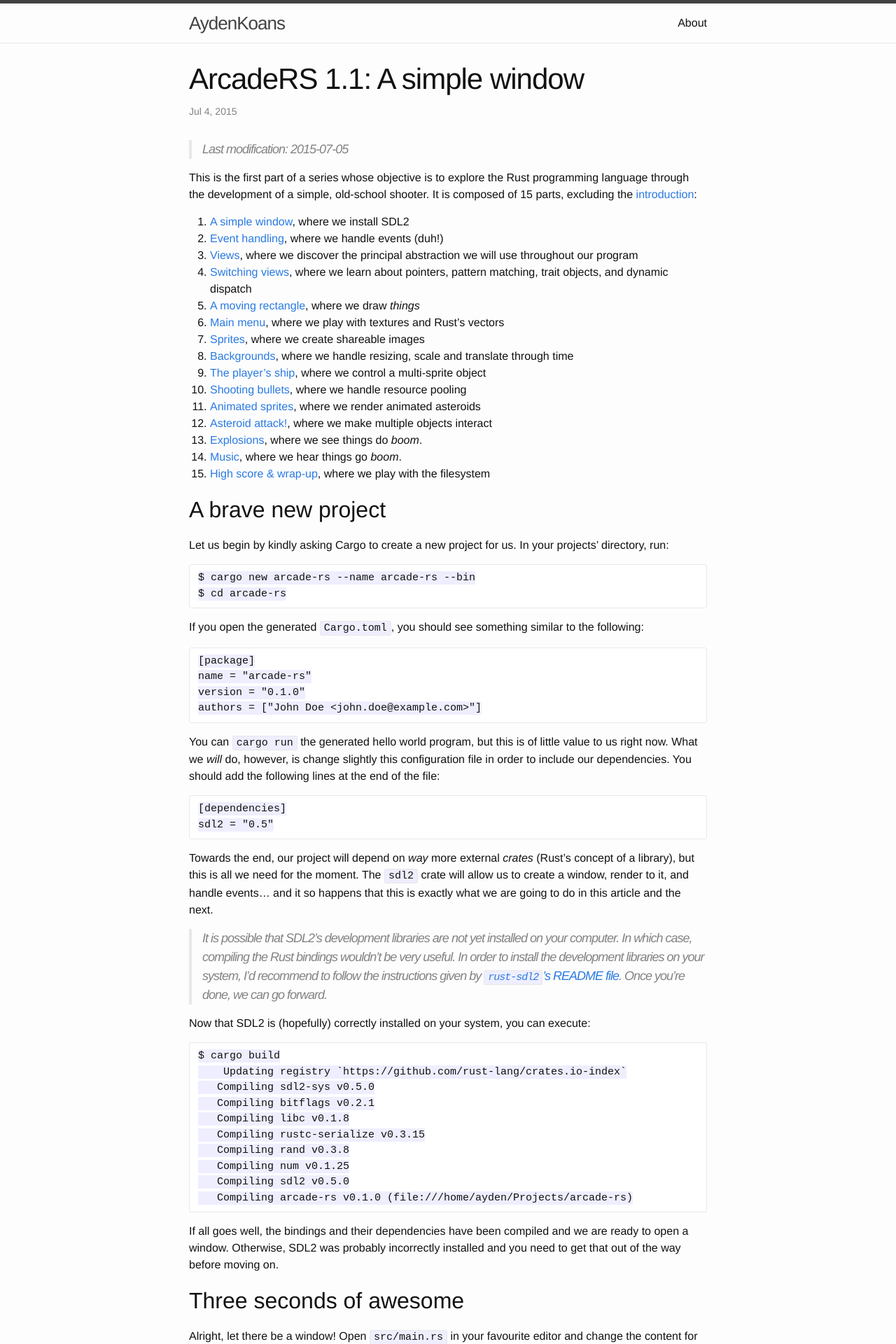
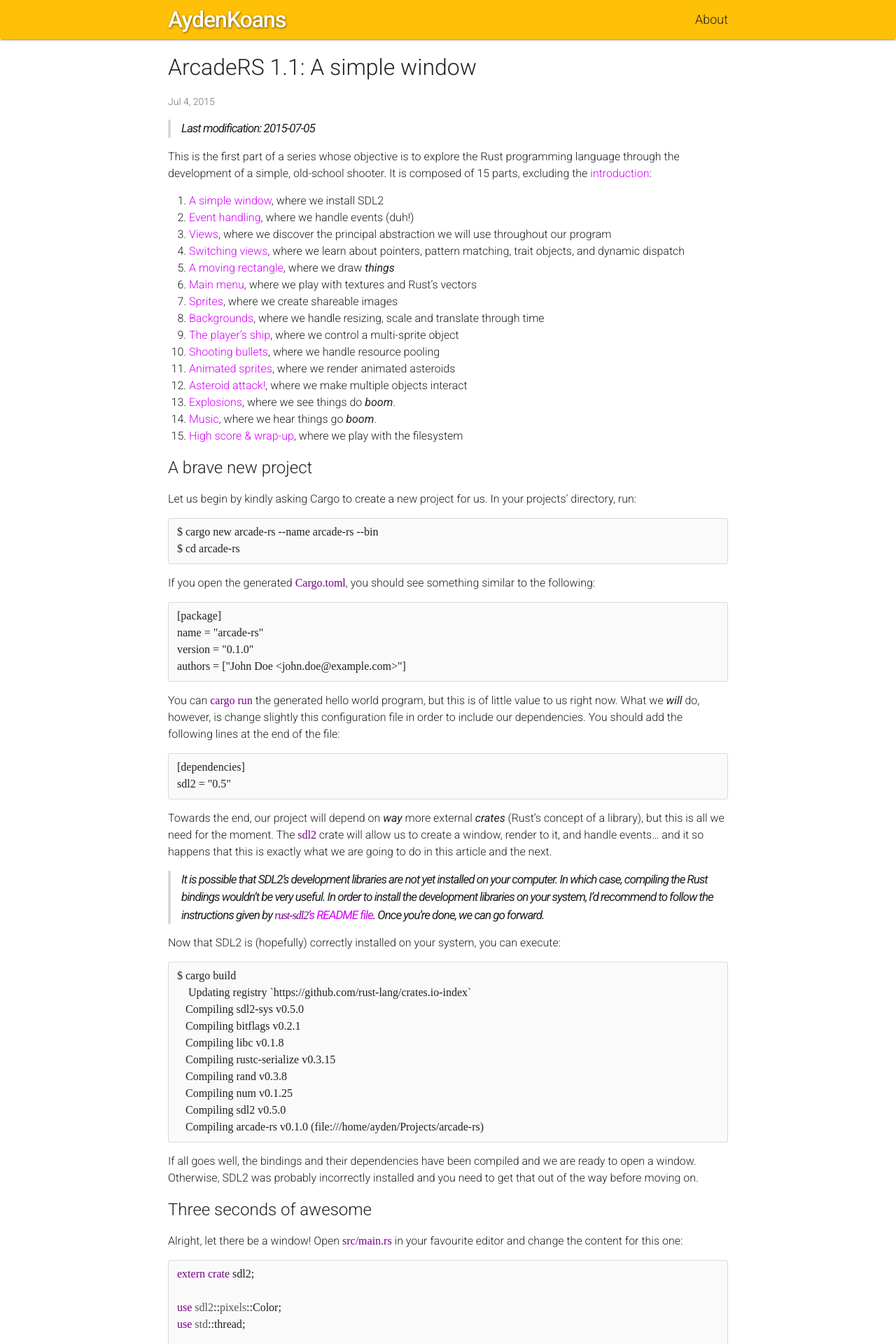
Before and after one commit to jadpole/jadpole.github.io, a Jekyll site: the page built from _posts/2015-07-04-arcaders-1-1.md, in a window 1280 px wide. Shown: the top 1920 px of the page at 70% size. Built offline with Jekyll 4.4.1, drawn with Linux system fonts in a browser that asks for light colours; Markdown is read by kramdown in place of the engine named in the settings.

Commit message:
New design, v0.1

```diff
--- a/_includes/footer.html
+++ /dev/null
@@ -1,55 +0,0 @@
-<footer class="site-footer">
-
-  <div class="wrapper">
-
-    <h2 class="footer-heading">{{ site.title }}</h2>
-
-    <div class="footer-col-wrapper">
-      <div class="footer-col  footer-col-1">
-        <ul class="contact-list">
-          <li>{{ site.title }}</li>
-          <li><a href="mailto:{{ site.email }}">{{ site.email }}</a></li>
-        </ul>
-      </div>
-
-      <div class="footer-col  footer-col-2">
-        <ul class="social-media-list">
-          {% if site.github_username %}
-          <li>
-            <a href="https://github.com/{{ site.github_username }}">
-              <span class="icon  icon--github">
-                <svg viewBox="0 0 16 16">
-                  <path fill="#828282" d="M7.999,0.431c-4.285,0-7.76,3.474-7.76,7.761 c0,3.428,2.223,6.337,5.307,7.363c0.388,0.071,0.53-0.168,0.53-0.374c0-0.184-0.007-0.672-0.01-1.32 c-2.159,0.469-2.614-1.04-2.614-1.04c-0.353-0.896-0.862-1.135-0.862-1.135c-0.705-0.481,0.053-0.472,0.053-0.472 c0.779,0.055,1.189,0.8,1.189,0.8c0.692,1.186,1.816,0.843,2.258,0.645c0.071-0.502,0.271-0.843,0.493-1.037 C4.86,11.425,3.049,10.76,3.049,7.786c0-0.847,0.302-1.54,0.799-2.082C3.768,5.507,3.501,4.718,3.924,3.65 c0,0,0.652-0.209,2.134,0.796C6.677,4.273,7.34,4.187,8,4.184c0.659,0.003,1.323,0.089,1.943,0.261 c1.482-1.004,2.132-0.796,2.132-0.796c0.423,1.068,0.157,1.857,0.077,2.054c0.497,0.542,0.798,1.235,0.798,2.082 c0,2.981-1.814,3.637-3.543,3.829c0.279,0.24,0.527,0.713,0.527,1.437c0,1.037-0.01,1.874-0.01,2.129 c0,0.208,0.14,0.449,0.534,0.373c3.081-1.028,5.302-3.935,5.302-7.362C15.76,3.906,12.285,0.431,7.999,0.431z"/>
-                </svg>
-              </span>
-
-              <span class="username">{{ site.github_username }}</span>
-            </a>
-          </li>
-          {% endif %}
-
-          {% if site.twitter_username %}
-          <li>
-            <a href="https://twitter.com/{{ site.twitter_username }}">
-              <span class="icon  icon--twitter">
-                <svg viewBox="0 0 16 16">
-                  <path fill="#828282" d="M15.969,3.058c-0.586,0.26-1.217,0.436-1.878,0.515c0.675-0.405,1.194-1.045,1.438-1.809
-                  c-0.632,0.375-1.332,0.647-2.076,0.793c-0.596-0.636-1.446-1.033-2.387-1.033c-1.806,0-3.27,1.464-3.27,3.27 c0,0.256,0.029,0.506,0.085,0.745C5.163,5.404,2.753,4.102,1.14,2.124C0.859,2.607,0.698,3.168,0.698,3.767 c0,1.134,0.577,2.135,1.455,2.722C1.616,6.472,1.112,6.325,0.671,6.08c0,0.014,0,0.027,0,0.041c0,1.584,1.127,2.906,2.623,3.206 C3.02,9.402,2.731,9.442,2.433,9.442c-0.211,0-0.416-0.021-0.615-0.059c0.416,1.299,1.624,2.245,3.055,2.271 c-1.119,0.877-2.529,1.4-4.061,1.4c-0.264,0-0.524-0.015-0.78-0.046c1.447,0.928,3.166,1.469,5.013,1.469 c6.015,0,9.304-4.983,9.304-9.304c0-0.142-0.003-0.283-0.009-0.423C14.976,4.29,15.531,3.714,15.969,3.058z"/>
-                </svg>
-              </span>
-
-              <span class="username">{{ site.twitter_username }}</span>
-            </a>
-          </li>
-          {% endif %}
-        </ul>
-      </div>
-
-      <div class="footer-col  footer-col-3">
-        <p class="text">{{ site.description }}</p>
-      </div>
-    </div>
-
-  </div>
-
-</footer>
--- a/_includes/head.html
+++ /dev/null
@@ -1,12 +0,0 @@
-<head>
-  <meta charset="utf-8">
-  <meta http-equiv="X-UA-Compatible" content="IE=edge">
-  <meta name="viewport" content="width=device-width, initial-scale=1">
-
-  <title>{% if page.title %}{{ page.title }}{% else %}{{ site.title }}{% endif %}</title>
-  <meta name="description" content="{% if page.excerpt %}{{ page.excerpt | strip_html | strip_newlines | truncate: 160 }}{% else %}{{ site.description }}{% endif %}">
-
-  <link rel="stylesheet" href="{{ "/css/main.css" | prepend: site.baseurl }}">
-  <link rel="canonical" href="{{ page.url | replace:'index.html','' | prepend: site.baseurl | prepend: site.url }}">
-  <link rel="alternate" type="application/rss+xml" title="{{ site.title }}" href="{{ "/feed.xml" | prepend: site.baseurl | prepend: site.url }}" />
-</head>
--- a/_includes/header.html
+++ /dev/null
@@ -1,27 +0,0 @@
-<header class="site-header">
-
-  <div class="wrapper">
-
-    <a class="site-title" href="{{ site.baseurl }}/">{{ site.title }}</a>
-
-    <nav class="site-nav">
-      <a href="#" class="menu-icon">
-        <svg viewBox="0 0 18 15">
-          <path fill="#424242" d="M18,1.484c0,0.82-0.665,1.484-1.484,1.484H1.484C0.665,2.969,0,2.304,0,1.484l0,0C0,0.665,0.665,0,1.484,0 h15.031C17.335,0,18,0.665,18,1.484L18,1.484z"/>
-          <path fill="#424242" d="M18,7.516C18,8.335,17.335,9,16.516,9H1.484C0.665,9,0,8.335,0,7.516l0,0c0-0.82,0.665-1.484,1.484-1.484 h15.031C17.335,6.031,18,6.696,18,7.516L18,7.516z"/>
-          <path fill="#424242" d="M18,13.516C18,14.335,17.335,15,16.516,15H1.484C0.665,15,0,14.335,0,13.516l0,0 c0-0.82,0.665-1.484,1.484-1.484h15.031C17.335,12.031,18,12.696,18,13.516L18,13.516z"/>
-        </svg>
-      </a>
-
-      <div class="trigger">
-        {% for page in site.pages %}
-          {% if page.title %}
-          <a class="page-link" href="{{ page.url | prepend: site.baseurl }}">{{ page.title }}</a>
-          {% endif %}
-        {% endfor %}
-      </div>
-    </nav>
-
-  </div>
-
-</header>
--- a/_layouts/default.html
+++ b/_layouts/default.html
@@ -1,20 +1,84 @@
 <!DOCTYPE html>
 <html>
+    <head>
+        <meta charset="utf-8">
+        <meta http-equiv="X-UA-Compatible" content="IE=edge">
+        <meta name="viewport" content="width=device-width, initial-scale=1">
 
-  {% include head.html %}
+        <title>{% if page.title %}{{ page.title }}{% else %}{{ site.title }}{% endif %}</title>
+        <meta name="description" content="{% if page.excerpt %}{{ page.excerpt | strip_html | strip_newlines | truncate: 160 }}{% else %}{{ site.description }}{% endif %}">
 
-  <body>
+        <link rel="stylesheet" href="{{ "/css/main.css" | prepend: site.baseurl }}">
+        <link rel="canonical" href="{{ page.url | replace:'index.html','' | prepend: site.baseurl | prepend: site.url }}">
+        <link rel="alternate" type="application/rss+xml" title="{{ site.title }}" href="{{ "/feed.xml" | prepend: site.baseurl | prepend: site.url }}" />
+    </head>
 
-    {% include header.html %}
+    <body>
+        <header id="site-header">
+            <div class="wrapper">
+                <a id="site-title" href="{{ site.baseurl }}/">{{ site.title }}</a>
+                <nav id="site-nav">
+                    {% for page in site.pages %}
+                        {% if page.title %}
+                            <a href="{{ page.url | prepend: site.baseurl }}">{{ page.title }}</a>
+                        {% endif %}
+                    {% endfor %}
+                </nav>
+            </div>
+        </header>
 
-    <div class="page-content">
-      <div class="wrapper">
-        {{ content }}
-      </div>
-    </div>
+        <section id="main">
+            <div class="wrapper">
+                {{ content }}
+            </div>
+        </section>
 
-    {% include footer.html %}
+        <footer id="site-footer">
+            <div class="wrapper">
+                <div id="site-info">
+                    <ul class="contact-list">
+                        <li class="site-title">{{ site.title }}</li>
+                        <li><a href="mailto:{{ site.email }}">{{ site.email }}</a></li>
+                    </ul>
+                </div>
 
-  </body>
+                <div id="social-medias">
+                    <ul class="social-media-list">
+                        {% if site.github_username %}
+                            <li>
+                                <a href="https://github.com/{{ site.github_username }}">
+                                    <span class="icon  icon--github">
+                                        <svg viewBox="0 0 16 16">
+                                            <path fill="#828282" d="M7.999,0.431c-4.285,0-7.76,3.474-7.76,7.761 c0,3.428,2.223,6.337,5.307,7.363c0.388,0.071,0.53-0.168,0.53-0.374c0-0.184-0.007-0.672-0.01-1.32 c-2.159,0.469-2.614-1.04-2.614-1.04c-0.353-0.896-0.862-1.135-0.862-1.135c-0.705-0.481,0.053-0.472,0.053-0.472 c0.779,0.055,1.189,0.8,1.189,0.8c0.692,1.186,1.816,0.843,2.258,0.645c0.071-0.502,0.271-0.843,0.493-1.037 C4.86,11.425,3.049,10.76,3.049,7.786c0-0.847,0.302-1.54,0.799-2.082C3.768,5.507,3.501,4.718,3.924,3.65 c0,0,0.652-0.209,2.134,0.796C6.677,4.273,7.34,4.187,8,4.184c0.659,0.003,1.323,0.089,1.943,0.261 c1.482-1.004,2.132-0.796,2.132-0.796c0.423,1.068,0.157,1.857,0.077,2.054c0.497,0.542,0.798,1.235,0.798,2.082 c0,2.981-1.814,3.637-3.543,3.829c0.279,0.24,0.527,0.713,0.527,1.437c0,1.037-0.01,1.874-0.01,2.129 c0,0.208,0.14,0.449,0.534,0.373c3.081-1.028,5.302-3.935,5.302-7.362C15.76,3.906,12.285,0.431,7.999,0.431z"/>
+                                        </svg>
+                                    </span>
 
+                                    <span class="username">{{ site.github_username }}</span>
+                                </a>
+                            </li>
+                        {% endif %}
+
+                        {% if site.twitter_username %}
+                            <li>
+                                <a href="https://twitter.com/{{ site.twitter_username }}">
+                                    <span class="icon  icon--twitter">
+                                        <svg viewBox="0 0 16 16">
+                                            <path fill="#828282" d="M15.969,3.058c-0.586,0.26-1.217,0.436-1.878,0.515c0.675-0.405,1.194-1.045,1.438-1.809
+                                        c-0.632,0.375-1.332,0.647-2.076,0.793c-0.596-0.636-1.446-1.033-2.387-1.033c-1.806,0-3.27,1.464-3.27,3.27 c0,0.256,0.029,0.506,0.085,0.745C5.163,5.404,2.753,4.102,1.14,2.124C0.859,2.607,0.698,3.168,0.698,3.767 c0,1.134,0.577,2.135,1.455,2.722C1.616,6.472,1.112,6.325,0.671,6.08c0,0.014,0,0.027,0,0.041c0,1.584,1.127,2.906,2.623,3.206 C3.02,9.402,2.731,9.442,2.433,9.442c-0.211,0-0.416-0.021-0.615-0.059c0.416,1.299,1.624,2.245,3.055,2.271 c-1.119,0.877-2.529,1.4-4.061,1.4c-0.264,0-0.524-0.015-0.78-0.046c1.447,0.928,3.166,1.469,5.013,1.469 c6.015,0,9.304-4.983,9.304-9.304c0-0.142-0.003-0.283-0.009-0.423C14.976,4.29,15.531,3.714,15.969,3.058z"/>
+                                        </svg>
+                                    </span>
+
+                                    <span class="username">{{ site.twitter_username }}</span>
+                                </a>
+                            </li>
+                        {% endif %}
+                    </ul>
+                </div>
+
+                <div id="site-description">
+                    <p class="text">{{ site.description }}</p>
+                </div>
+            </div>
+        </footer>
+    </body>
 </html>
--- a/_sass/_base.scss
+++ b/_sass/_base.scss
@@ -18,8 +18,7 @@ body {
     font-size: $base-font-size;
     line-height: $base-line-height;
     font-weight: 300;
-    color: $text-color;
-    background-color: $background-color;
+    color: $text-color-1;
     -webkit-text-size-adjust: 100%;
 }
 
@@ -45,19 +44,9 @@ img {
     vertical-align: middle;
 }
 
-
-
-/**
- * Figures
- */
-figure > img {
-    display: block;
+a {
+    text-decoration: none;
 }
-
-figcaption {
-    font-size: $small-font-size;
-}
-
 
 
 /**
@@ -76,6 +65,21 @@ li {
 
 
 
+#main {
+
+    /**
+    * Figures
+    */
+    figure > img {
+        display: block;
+    }
+
+    figcaption {
+        font-size: $small-font-size;
+    }
+
+
+
     /**
     * Headings
     */
@@ -83,22 +87,23 @@ h1, h2, h3, h4, h5, h6 {
         font-weight: 300;
     }
 
+    h1 { font-size: 2rem; }
+    h2 { font-size: 1.5rem; }
+
 
 
     /**
     * Links
     */
     a {
-    color: $brand-color;
-    text-decoration: none;
+        color: #D500F9;
 
         &:visited {
-        color: darken($brand-color, 15%);
+            color: darken(#D500F9, 15%);
         }
 
         &:hover {
-        color: $text-color;
-        text-decoration: underline;
+            color: #F50057;
         }
     }
 
@@ -108,10 +113,10 @@ a {
     * Blockquotes
     */
     blockquote {
-    color: $grey-color;
-    border-left: 4px solid $grey-color-light;
+        color: $text-color-1;
+        border-left: 4px solid $text-color-4;
         padding-left: $spacing-unit / 2;
-    font-size: 18px;
+        font-size: 17px;
         letter-spacing: -1px;
         font-style: italic;
 
@@ -125,12 +130,17 @@ blockquote {
     /**
     * Code formatting
     */
+    code {
+        color: #770088;
+    }
+
+    .highlight {
         pre,
         code {
-    font-size: 15px;
-    border: 1px solid $grey-color-light;
+            color: $text-color-1;
+            border: 1px solid $text-color-4;
             border-radius: 3px;
-    background-color: #eef;
+            background-color: #fafafa;
         }
 
         code {
@@ -139,7 +149,7 @@ code {
 
         pre {
             padding: 8px 12px;
-    overflow-x: scroll;
+            overflow-x: auto;
 
             > code {
                 border: 0;
@@ -147,29 +157,8 @@ pre {
                 padding-left: 0;
             }
         }
-
-
-
-/**
- * Wrapper
- */
-.wrapper {
-    max-width: -webkit-calc(#{$content-width} - (#{$spacing-unit} * 2));
-    max-width:         calc(#{$content-width} - (#{$spacing-unit} * 2));
-    margin-right: auto;
-    margin-left: auto;
-    padding-right: $spacing-unit;
-    padding-left: $spacing-unit;
-    @extend %clearfix;
-
-    @include media-query($on-laptop) {
-        max-width: -webkit-calc(#{$content-width} - (#{$spacing-unit}));
-        max-width:         calc(#{$content-width} - (#{$spacing-unit}));
-        padding-right: $spacing-unit / 2;
-        padding-left: $spacing-unit / 2;
     }
 }
-
 
 
 /**
@@ -177,7 +166,7 @@ pre {
  */
 %clearfix {
 
-    &:after {
+    &::after {
         content: "";
         display: table;
         clear: both;
@@ -198,7 +187,7 @@ pre {
         vertical-align: middle;
 
         path {
-            fill: $grey-color;
+            fill: $text-color-2;
         }
     }
 }
--- a/_sass/_layout.scss
+++ b/_sass/_layout.scss
@@ -1,106 +1,126 @@
-/**
- * Site header
- */
-.site-header {
-    border-top: 5px solid $grey-color-dark;
-    border-bottom: 1px solid $grey-color-light;
-    min-height: 56px;
-
-    // Positioning context for the mobile navigation icon
-    position: relative;
+body {
+    display: flex;
+    flex-direction: column;
+    min-height: 100vh;
 }
 
-.site-title {
-    font-size: 26px;
-    line-height: 56px;
-    letter-spacing: -1px;
-    margin-bottom: 0;
-    float: left;
+#site-header, #site-footer, #main {
+    .wrapper {
+        max-width: $main-width;
+        margin: auto;
+        padding: 0 1rem;
 
-    &,
-    &:visited {
-        color: $grey-color-dark;
-    }
-}
-
-.site-nav {
-    float: right;
-    line-height: 56px;
-
-    .menu-icon {
-        display: none;
-    }
-
-    .page-link {
-        color: $text-color;
-        line-height: $base-line-height;
-
-        // Gaps between nav items, but not on the first one
-        &:not(:first-child) {
-            margin-left: 20px;
-        }
-    }
-
-    @include media-query($on-palm) {
-        position: absolute;
-        top: 9px;
-        right: 30px;
-        background-color: $background-color;
-        border: 1px solid $grey-color-light;
-        border-radius: 5px;
-        text-align: right;
-
-        .menu-icon {
-            display: block;
-            float: right;
-            width: 36px;
-            height: 26px;
-            line-height: 0;
-            padding-top: 10px;
-            text-align: center;
-
-            > svg {
-                width: 18px;
-                height: 15px;
-
-                path {
-                    fill: $grey-color-dark;
-                }
-            }
-        }
-
-        .trigger {
-            clear: both;
-            display: none;
-        }
-
-        &:hover .trigger {
-            display: block;
-            padding-bottom: 5px;
-        }
-
-        .page-link {
-            display: block;
-            padding: 5px 10px;
+        @include media-query($on-laptop) {
+            & { padding: 0; }
         }
     }
 }
 
 
+/**
+ * Header
+ */
+
+#site-header {
+    height: 56px;
+    line-height: 56px;
+    background: #FFC107;
+    box-shadow: $shadow-1;
+}
+
+#site-title {
+    margin: 0;
+    font-size: 32px;
+    font-weight: 500;
+    letter-spacing: -1px;
+    color: #fff;
+    text-shadow: 0.05rem 0.05rem 0.2rem rgba(0, 0, 0, 0.6);
+}
+
+#site-nav {
+    float: right;
+
+    a {
+        font-size: 18px;
+        color: $text-color-1;
+
+        &:hover {
+            color: lighten($text-color-1, 15%);
+            text-decoration: underline;
+        }
+
+        &:not(:first-child) {
+            margin-left: 20px;
+        }
+    }
+}
+
 
 /**
- * Site footer
+ * Footer
  */
-.site-footer {
-    border-top: 1px solid $grey-color-light;
-    padding: $spacing-unit 0;
+
+#site-footer {
+    padding: ($spacing-unit / 2) 0;
+    border-top: 1px dashed $text-color-4;
+    background: #FFF59D;
+    box-shadow: $shadow-1;
 }
 
-.footer-heading {
-    font-size: 18px;
-    margin-bottom: $spacing-unit / 2;
+#site-footer .wrapper {
+    .site-title {
+        font-size: 1.2rem;
+    }
+
+    ul {
+        list-style-type: none;
+        margin-left: 0;
+    }
 }
 
+@include media-query($on-laptop) {
+    #site-footer .wrapper {
+        display: flex;
+        flex-flow: row nowrap;
+    }
+
+    #site-info { flex: 2; }
+    #social-medias { flex: 1; }
+    #site-description { flex: 3; }
+}
+
+
+/**
+ * Main
+ */
+
+#main {
+    flex: 1;
+
+    .wrapper {
+        padding: 1rem;
+
+        @include media-query($on-laptop) {
+            & { padding: 1rem 0; }
+        }
+    }
+}
+
+.post-list {
+    margin-left: 0;
+    list-style: none;
+
+    > li {
+        margin-bottom: $spacing-unit;
+    }
+}
+
+.post-meta {
+    font-size: $small-font-size;
+    color: $text-color-2;
+}
+
+/*
 .contact-list,
 .social-media-list {
     list-style: none;
@@ -160,7 +180,6 @@
 
 /**
  * Page content
- */
 .page-content {
     padding: $spacing-unit 0;
 }
@@ -169,19 +188,7 @@
     font-size: 20px;
 }
 
-.post-list {
-    margin-left: 0;
-    list-style: none;
 
-    > li {
-        margin-bottom: $spacing-unit;
-    }
-}
-
-.post-meta {
-    font-size: $small-font-size;
-    color: $grey-color;
-}
 
 .post-link {
     display: block;
@@ -192,7 +199,6 @@
 
 /**
  * Posts
- */
 .post-header {
     margin-bottom: $spacing-unit;
 }
@@ -234,3 +240,4 @@
         }
     }
 }
+*/
--- a/_sass/_syntax-highlighting.scss
+++ b/_sass/_syntax-highlighting.scss
@@ -5,13 +5,31 @@
     background: #fff;
     @extend %vertical-rhythm;
 
-    .c     { color: #998; font-style: italic } // Comment
+    .c,   // Comment,
+    .cm   // Comment.Multiline
+    .c1   // Comment.Single
+    {
+        color: #998;
+        font-style: italic;
+    }
+
+    .cp,  // Comment.Preproc
+    {
+        color: #999;
+        font-weight: bold;
+    }
+
+    .k,   // Keyword
+    .kc,   // Keyword.Constant
+    .kd,   // Keyword.Declaration
+    .kp,   // Keyword.Pseudo
+    .kr,   // Keyword.Reserved
+    .o,   // Operator
+    {
+        color: #770088;
+    }
+
     .err   { color: #a61717; background-color: #e3d2d2 } // Error
-    .k     { font-weight: bold } // Keyword
-    .o     { font-weight: bold } // Operator
-    .cm    { color: #998; font-style: italic } // Comment.Multiline
-    .cp    { color: #999; font-weight: bold } // Comment.Preproc
-    .c1    { color: #998; font-style: italic } // Comment.Single
     .cs    { color: #999; font-weight: bold; font-style: italic } // Comment.Special
     .gd    { color: #000; background-color: #fdd } // Generic.Deleted
     .gd .x { color: #000; background-color: #faa } // Generic.Deleted.Specific
@@ -25,10 +43,6 @@
     .gs    { font-weight: bold } // Generic.Strong
     .gu    { color: #aaa } // Generic.Subheading
     .gt    { color: #a00 } // Generic.Traceback
-    .kc    { font-weight: bold } // Keyword.Constant
-    .kd    { font-weight: bold } // Keyword.Declaration
-    .kp    { font-weight: bold } // Keyword.Pseudo
-    .kr    { font-weight: bold } // Keyword.Reserved
     .kt    { color: #458; font-weight: bold } // Keyword.Type
     .m     { color: #099 } // Literal.Number
     .s     { color: #d14 } // Literal.String
@@ -65,3 +79,9 @@
     .vi    { color: #008080 } // Name.Variable.Instance
     .il    { color: #099 } // Literal.Number.Integer.Long
 }
+
+code {
+    font-family: inconsolata;
+    font-size: 16px;
+    line-height: 0;
+}
--- a/css/main.scss
+++ b/css/main.scss
@@ -2,31 +2,32 @@
 # Only the main Sass file needs front matter (the dashes are enough)
 ---
 @charset "utf-8";
+@import 'http://fonts.googleapis.com/css?family=Roboto:400,300,500,400italic';
 
+// Material-design variables
 
+$shadow-1: 0 2px 2px 0 rgba(0, 0, 0, 0.14), 0 1px 5px 0 rgba(0, 0, 0, 0.12), 0 3px 1px -2px rgba(0, 0, 0, 0.2);
+$shadow-2: 0 4px 5px 0 rgba(0, 0, 0, 0.14), 0 1px 10px 0 rgba(0, 0, 0, 0.12), 0 2px 4px -1px rgba(0, 0, 0, 0.4);
 
-// Our variables
-$base-font-family: Helvetica, Arial, sans-serif;
+$background-color: #f1f1f1;
+$text-color-1: #212121;
+$text-color-2: #727272;
+$text-color-3: #b8b8b8;
+$text-color-4: #dadada;
+
+// Other custom variables
+
 $base-font-size:   16px;
 $small-font-size:  $base-font-size * 0.875;
 $base-line-height: 1.5;
 
-$spacing-unit:     30px;
+$base-font-family: Roboto, Helvetica, Arial, sans-serif;
+$code-font-family: Inconsolata;
 
-$text-color:       #111;
-$background-color: #fdfdfd;
-$brand-color:      #2a7ae2;
-
-$grey-color:       #828282;
-$grey-color-light: lighten($grey-color, 40%);
-$grey-color-dark:  darken($grey-color, 25%);
-
-// Width of the content area
-$content-width:    800px;
-
-$on-palm:          600px;
-$on-laptop:        800px;
-
+$spacing-unit:  30px;
+$on-palm:       600px;
+$on-laptop:     800px;
+$main-width:    800px;
 
 
 // Using media queries with like this:
@@ -37,11 +38,10 @@ $on-laptop:        800px;
 //     }
 // }
 @mixin media-query($device) {
-    @media screen and (max-width: $device) {
+    @media screen and (min-width: $device) {
         @content;
     }
 }
-
 
 
 // Import partials from `sass_dir` (defaults to `_sass`)
```
Lines whose indentation alone changed are shown as unchanged.
